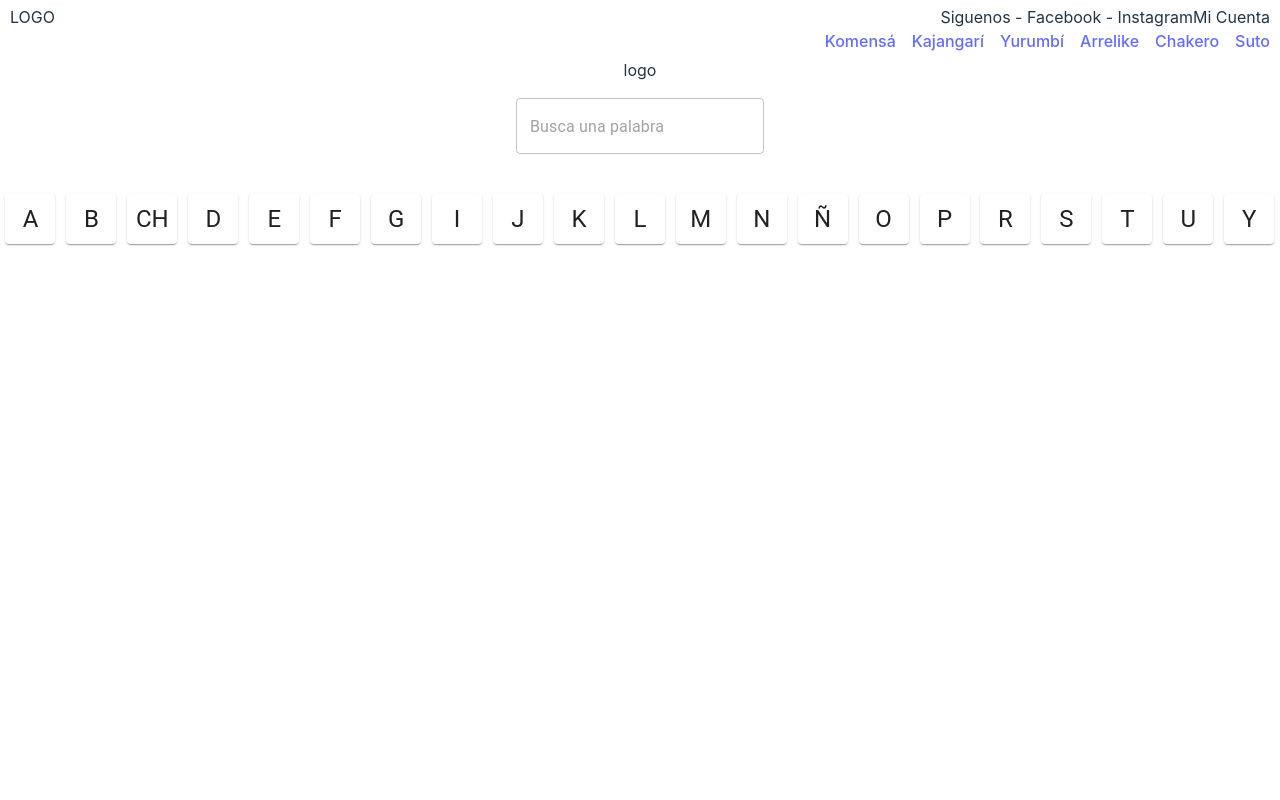
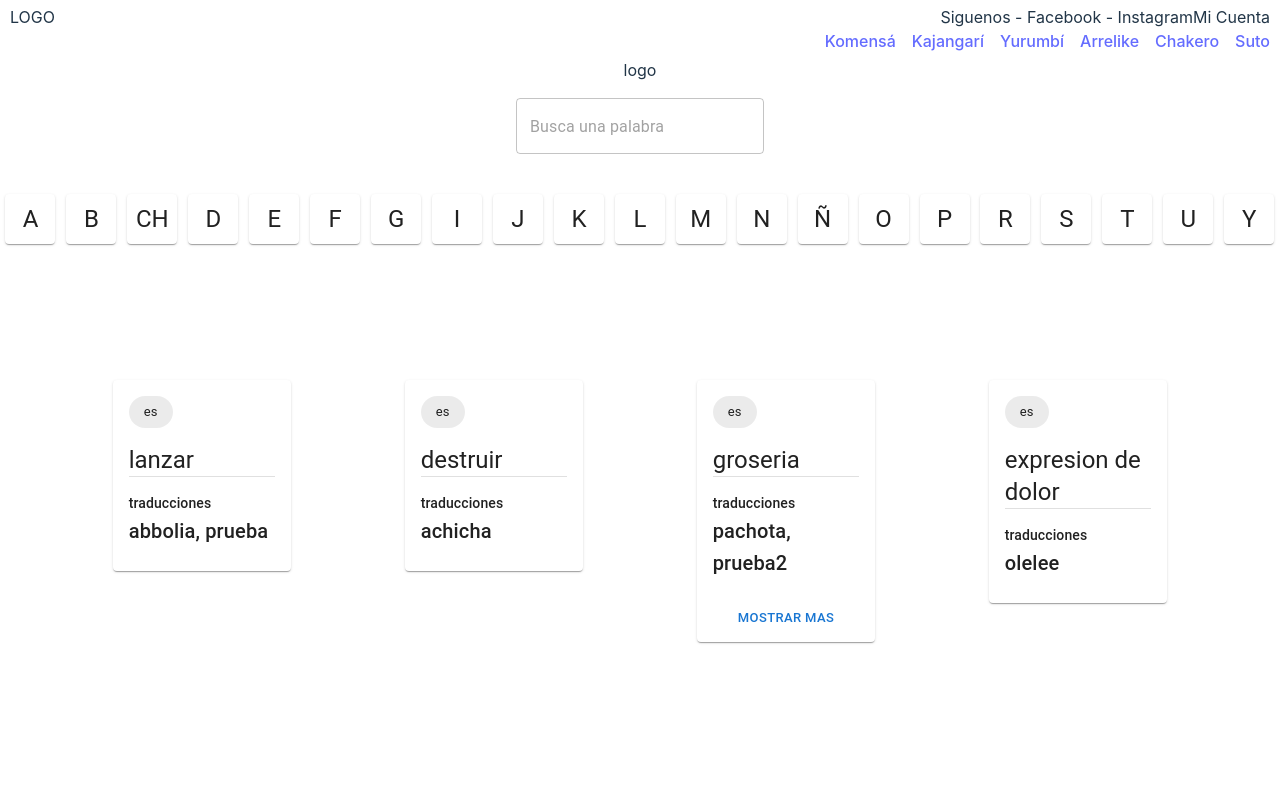
Before and after one commit to Njmercado/kribi-frontend-2.0, a React (Vite) app: page /diccionario in a window 1280 px wide. Shown: the top 800 px of the page. Built offline with nearby package versions, Linux system fonts and the light colour scheme; what react-swipeable-views-utils would draw is missing.

Commit message:
feat(library): template
* Created result component
* Created list of words component
* Created template of library view

```diff
--- a/src/components/atoms/index.ts
+++ b/src/components/atoms/index.ts
@@ -3,5 +3,5 @@ import Letter from './Letter'
 
 export {
   Wave,
-  Letter
+  Letter,
 }
--- /dev/null
+++ b/src/components/molecules/Result/index.tsx
@@ -0,0 +1,43 @@
+import { Card, CardContent, Stack, Divider, Typography, Chip, CardActions, Button } from '@mui/material';
+
+interface IResult {
+  value: string
+  translations: Array<string>
+  from: 'es' | 'pal'
+}
+
+export interface ResultProps extends IResult { }
+
+export default function Result({
+  value,
+  translations,
+  from
+}: ResultProps) {
+  return (
+    <Card>
+      <CardContent>
+        <Stack direction='column'>
+          <Chip label={from} sx={{width: '6ch'}}></Chip>
+          <Typography variant='h5' mt={2}>{value}</Typography>
+          <Divider />
+          <Typography variant='subtitle2' mt={2}>traducciones</Typography>
+          <Stack direction='row'>
+            {
+              <Typography variant='h6'>
+                {translations.slice(0, 2).join(', ')}
+              </Typography>
+            }
+          </Stack>
+        </Stack>
+      </CardContent>
+      {
+        translations.length > 2 &&
+        <CardActions>
+          <Stack direction='row' justifyContent='center' sx={{ width: '100%' }}>
+            <Button size='small'> mostrar mas </Button>
+          </Stack>
+        </CardActions>
+      }
+    </Card>
+  )
+}
--- a/src/components/molecules/index.ts
+++ b/src/components/molecules/index.ts
@@ -2,10 +2,12 @@ import Header from './Header';
 import Footer from './Footer';
 import Slider from './Slider';
 import Letters from './Letters'
+import Result from './Result';
 
 export {
   Header,
   Footer,
   Slider,
   Letters,
+  Result,
 }
--- /dev/null
+++ b/src/constants/words.ts
@@ -0,0 +1,30 @@
+export interface IWord {
+  word: string
+  translations: Array<string>
+  language: 'es' | 'pal'
+}
+
+const WORDS: Array<IWord> = [
+  {
+    word: 'lanzar',
+    translations: ['abbolia', 'prueba'],
+    language: 'es'
+  },
+  {
+    word: 'destruir',
+    translations: ['achicha'],
+    language: 'es'
+  },
+  {
+    word: 'groseria',
+    translations: ['pachota', 'prueba2', 'prueba3'],
+    language: 'es'
+  },
+  {
+    word: 'expresion de dolor',
+    translations: ['olelee'],
+    language: 'es'
+  },
+]
+
+export default WORDS;
--- a/src/pages/Library/index.tsx
+++ b/src/pages/Library/index.tsx
@@ -1,7 +1,8 @@
-import { Box, Stack, TextField } from "@mui/material";
-import { Letters } from "../../components/molecules";
+import { Box, Grid, Stack, TextField } from "@mui/material";
+import { Letters, Result } from "../../components/molecules";
 import { useState } from "react";
 import { Letter } from "../../components/atoms";
+import WORDS, { IWord } from "../../constants/words";
 
 export default function Library() {
 
@@ -9,6 +10,14 @@ export default function Library() {
 
 	function handleChosenLetter(value: string) {
 		setLetter(value)
+	}
+
+	function buildWords() {
+		return WORDS.map((word: IWord) => (
+			<Grid item xs={1}>
+				<Result value={word.word} translations={word.translations} from={word.language} ></Result>
+			</Grid>
+		))
 	}
 
 	return (
@@ -22,12 +31,17 @@ export default function Library() {
 				</Box>
 			</Stack>
 			<Stack mt={5}>
-				<Letters onClick={handleChosenLetter}/>
+				<Letters onClick={handleChosenLetter} />
 			</Stack>
 			<Stack direction='row' justifyContent={'center'} mt={5}>
 				{
-					letter && <Letter disabled size="large" value={letter}/>
+					letter && <Letter disabled size="large" value={letter} />
 				}
+			</Stack>
+			<Stack direction='row' mt={4} p={8}>
+				<Grid container direction='row' columns={6} spacing={2} justifyContent='space-around'>
+					{ buildWords() }
+				</Grid>
 			</Stack>
 		</Stack>
 	)
```
